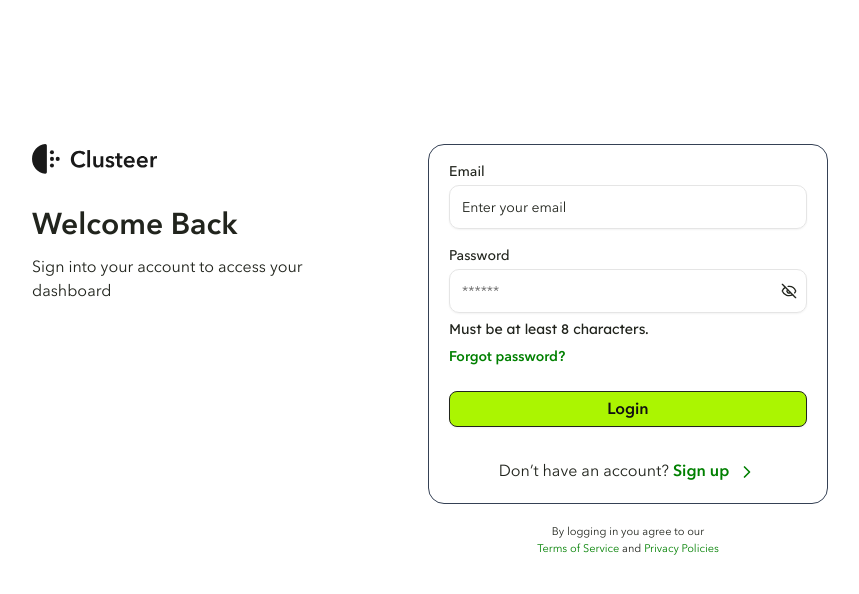
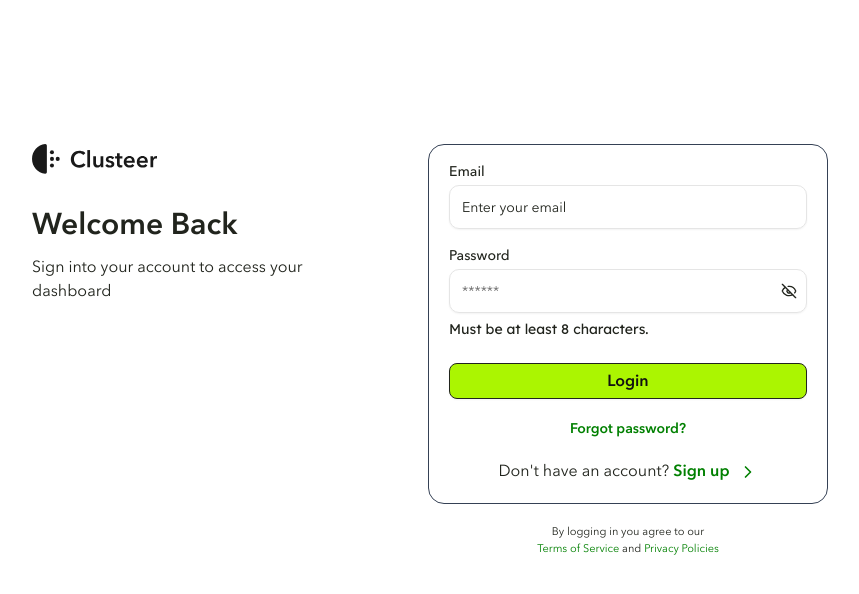
Before and after one commit to OutbuildHQ/clusteer_new, a Next.js app in the folder clusteer-unified/: page /login in a window 1280 px wide. Shown: the top 594 px of the page, without its empty margins (210-1069 px from the left). Built offline with nearby package versions, Linux system fonts and the light colour scheme; no server answers.

Commit message:
Center forgot password link below login button to match design

```diff
--- a/clusteer-unified/src/components/forms/login-form.tsx
+++ b/clusteer-unified/src/components/forms/login-form.tsx
@@ -104,12 +104,6 @@ export default function LoginForm() {
 						</FormItem>
 					)}
 				/>
-				<Link
-					href="/forgot-password"
-					className="text-dark-green font-semibold text-sm block text-left -mt-3"
-				>
-					Forgot password?
-				</Link>
 				<Button
 					type="submit"
 					disabled={isPending}
@@ -124,8 +118,14 @@ export default function LoginForm() {
 						<>Login</>
 					)}
 				</Button>
-				<div className="text-center mt-3">
-					Don’t have an account?
+				<Link
+					href="/forgot-password"
+					className="text-dark-green font-semibold text-sm block text-center"
+				>
+					Forgot password?
+				</Link>
+				<div className="text-center">
+					Don't have an account?
 					<Link href="/signup">
 						<span className="text-dark-green font-semibold ml-1">Sign up</span>
 						<ChevronRight className="inline-block size-5 stroke-dark-green ml-2" />
```
